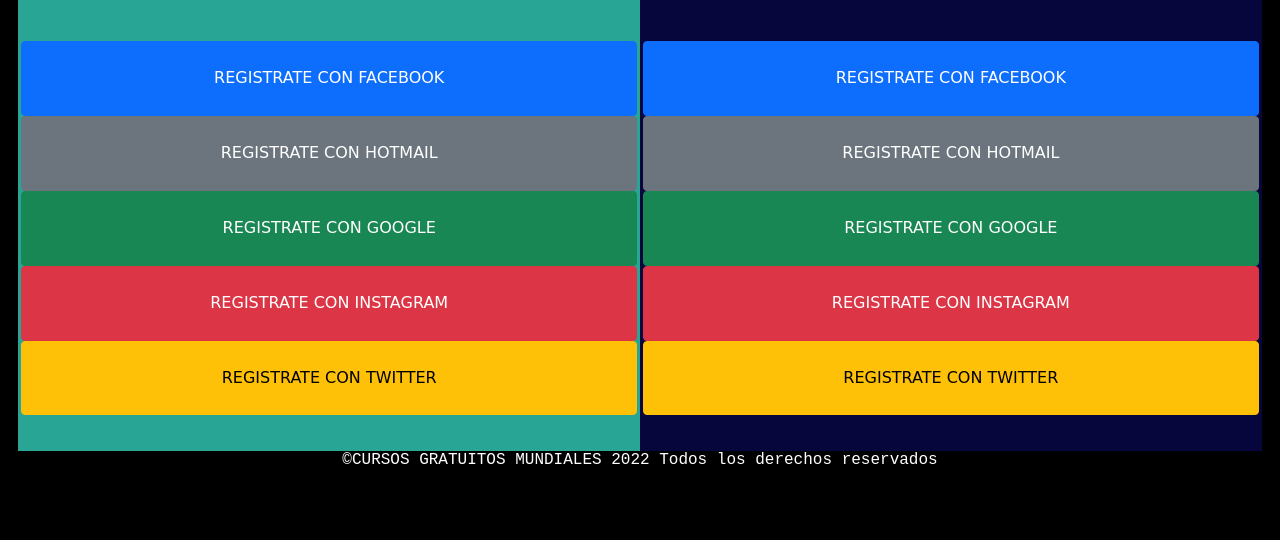
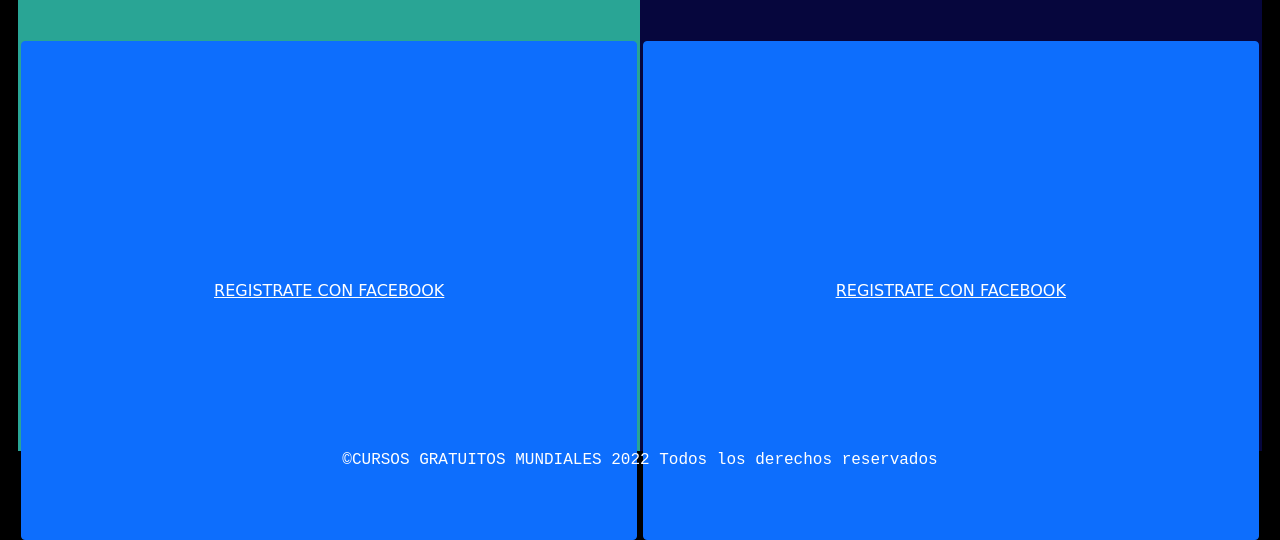
Before and after one commit to CURSOSGRATUITOS/HOME, a plain HTML site: page index.html in a window 1280 px wide. Shown: the part 355-895 px from the top of the page. Before the commit the page ends 840 px from the top, so only its background shows below. Drawn offline with nearby package versions, Linux system fonts and the light colour scheme; a web font is replaced by a local one.

Commit message:
Update index.html

```diff
--- a/index.html
+++ b/index.html
@@ -107,7 +107,7 @@
     }
     button{
         width: 100%;
-        height: 15%;
+        height: 100%;
     }
     #Letrero{
         text-decoration: none;
@@ -138,30 +138,18 @@
  <section class="español">
      <h1>CURSOS EN ESPAÑOL </h1>
      <br>
-     <button type="button" class="btn btn-primary">REGISTRATE CON FACEBOOK </button>
+     <button type="button" class="btn btn-primary"><a href="https://sandraramirez.000webhostapp.com/">REGISTRATE CON FACEBOOK</a></button>
      <br>
-<button type="button" class="btn btn-secondary">REGISTRATE CON HOTMAIL</button>
-<br>
-<button type="button" class="btn btn-success">REGISTRATE CON GOOGLE</button>
-<br>
-<button type="button" class="btn btn-danger">REGISTRATE CON INSTAGRAM</button>
-<br>
-<button type="button" class="btn btn-warning">REGISTRATE CON TWITTER</button>
+
  </section>
 
  <!--SECCCION DE CLASES DE INGLES-->
     <section class="ingles">
 <h1> ENGLISH COURSES </h1>
 <br>
-<button type="button" class="btn btn-primary">REGISTRATE CON FACEBOOK </button>
+<button type="button" class="btn btn-primary"><a href="https://sandraramirez.000webhostapp.com/">REGISTRATE CON FACEBOOK</a> </button>
 <br>
-<button type="button" class="btn btn-secondary">REGISTRATE CON HOTMAIL</button>
-<br>
-<button type="button" class="btn btn-success">REGISTRATE CON GOOGLE</button>
-<br>
-<button type="button" class="btn btn-danger">REGISTRATE CON INSTAGRAM</button>
-<br>
-<button type="button" class="btn btn-warning">REGISTRATE CON TWITTER</button>
+
     </section>
 
  <!--SECCCION FOOTER-->
```
